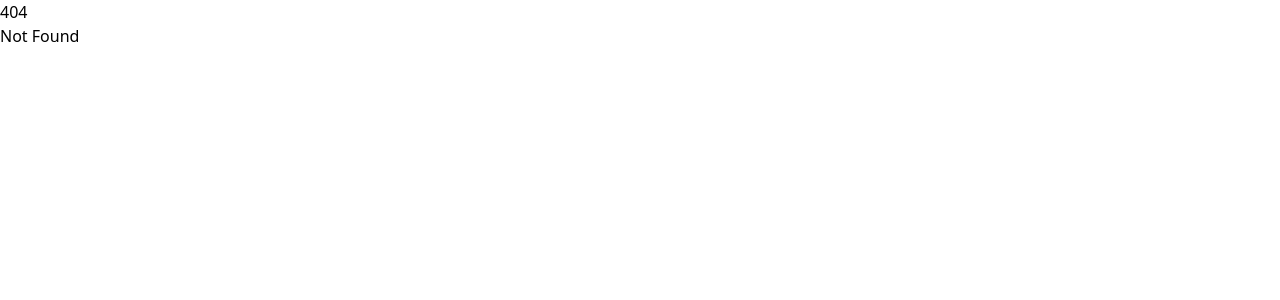
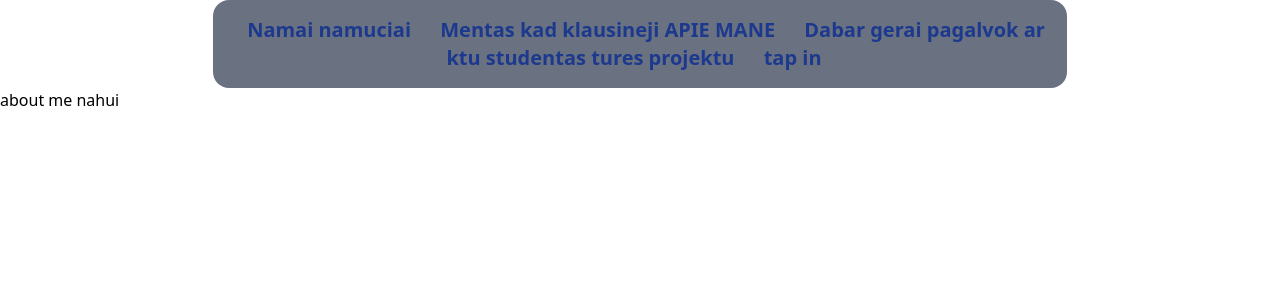
Before and after one commit to ainaraskaz/portfolio, a SvelteKit app: page /about in a window 1280 px wide. Before the commit this address had no page. Shown: the top 300 px of the page. Built offline with nearby package versions, Linux system fonts and the light colour scheme.

Commit message:
idk even

```diff
--- a/src/routes/+layout.svelte
+++ b/src/routes/+layout.svelte
@@ -3,4 +3,14 @@
 	let { children } = $props();
 </script>
 
+<div class=" flex items-center justify-center">
+	<nav class=" w-8/12 rounded-2xl bg-gray-500 p-4 text-center text-xl font-bold text-blue-900">
+		<div class="items-center justify-center text-center">
+			<a class=" p-3" href="/">Namai namuciai </a>
+			<a class=" p-3" href="/about">Mentas kad klausineji APIE MANE</a>
+			<a class=" p-3" href="/projects">Dabar gerai pagalvok ar ktu studentas tures projektu</a>
+			<a class="p-3" href="/contec">tap in</a>
+		</div>
+	</nav>
+</div>
 {@render children()}
--- a/src/routes/+page.svelte
+++ b/src/routes/+page.svelte
@@ -1,2 +1,3 @@
-<h1>Welcome to SvelteKit</h1>
+<h1>Namai namuciai</h1>
 <p>Visit <a href="https://svelte.dev/docs/kit">svelte.dev/docs/kit</a> to read the documentation</p>
+<p>ka tu grybas nori zinoti <a href="./about">apie mane</a></p>
--- /dev/null
+++ b/src/routes/about/+page.svelte
@@ -0,0 +1 @@
+<h1>about me nahui</h1>
```
